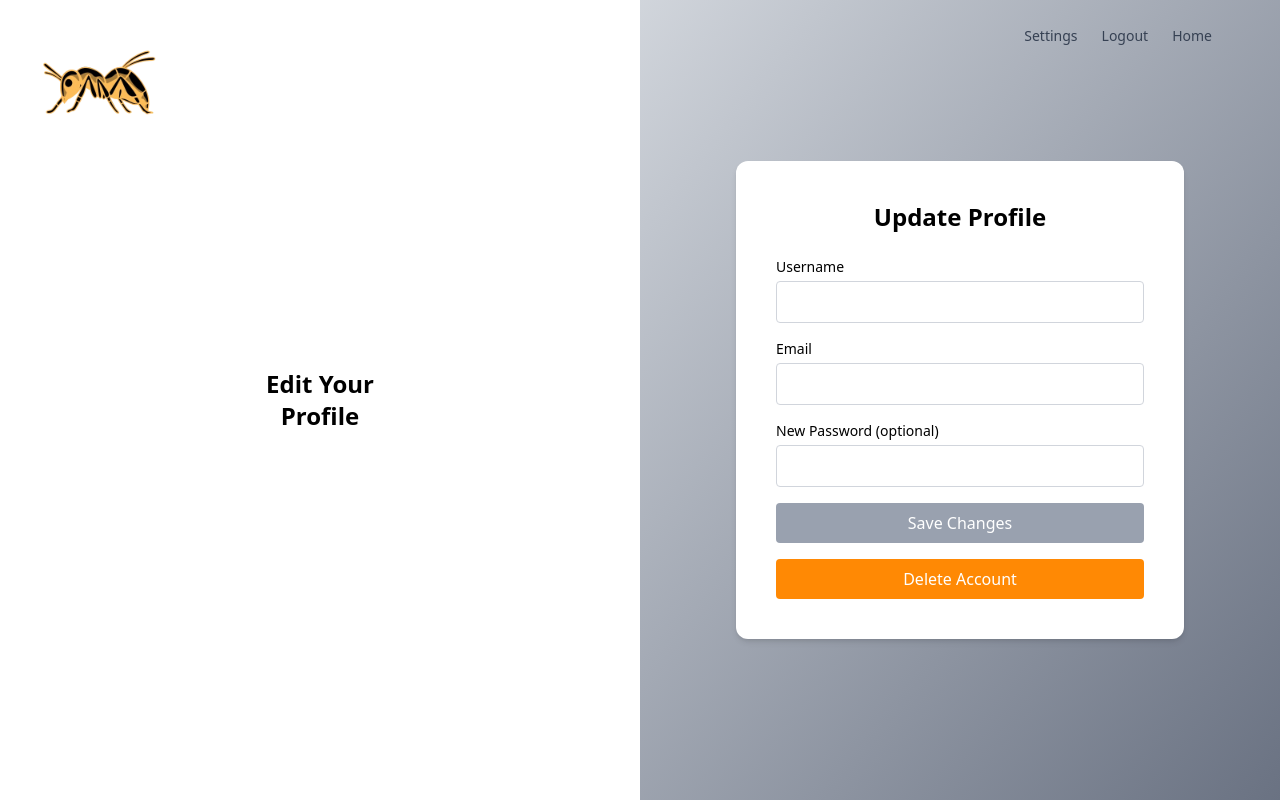
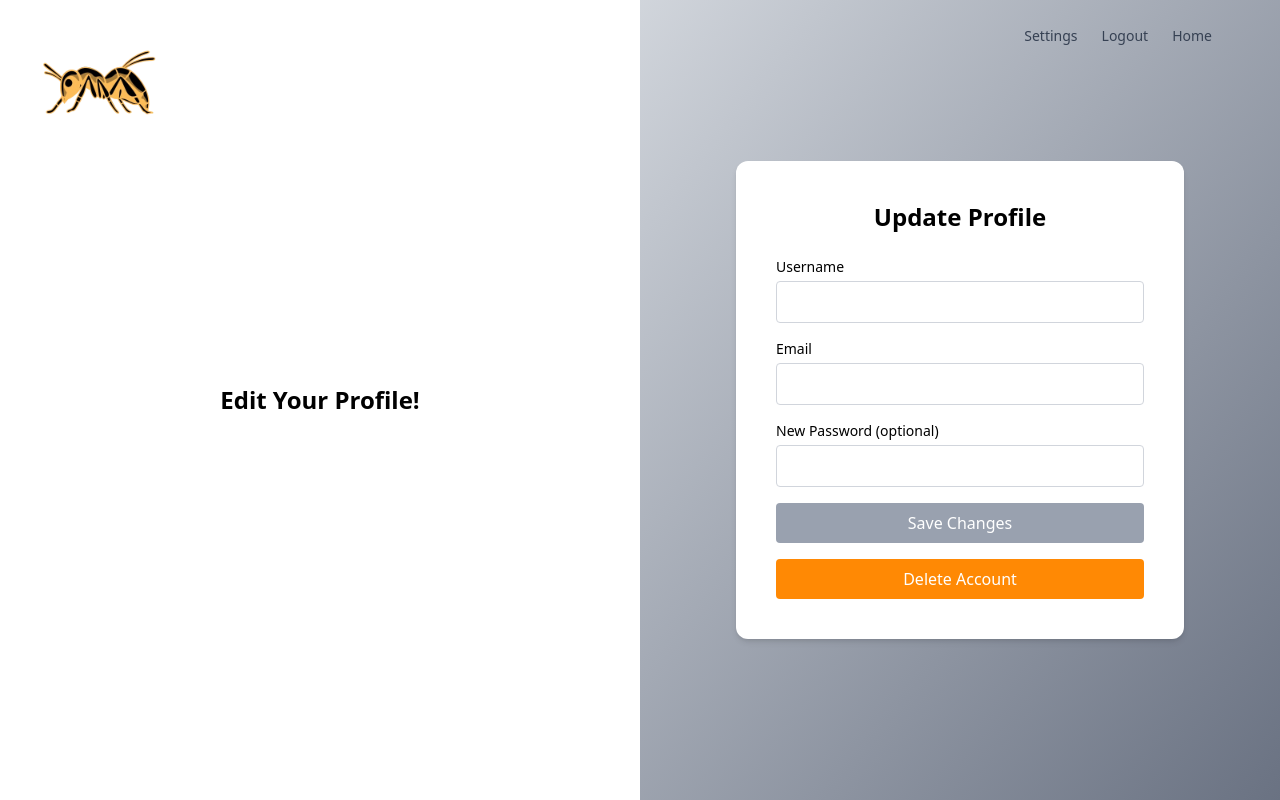
Before and after one commit to obeyhades/u08, an Angular app: page /editProfile/0 in a window 1280 px wide. Built offline with nearby package versions, Linux system fonts and the light colour scheme; no server answers.

Commit message:
refactor: edit profile

```diff
--- a/src/app/components/editprofile-bg/editprofile-bg.component.html
+++ b/src/app/components/editprofile-bg/editprofile-bg.component.html
@@ -5,7 +5,7 @@
     <div class="w-1/2 flex flex-col justify-center items-center bg-white a">
 
       <h1 class="text-2xl font-bold text-center">
-        Edit Your<br /> Profile
+        Edit Your Profile!
       </h1>
     </div>
 
```
